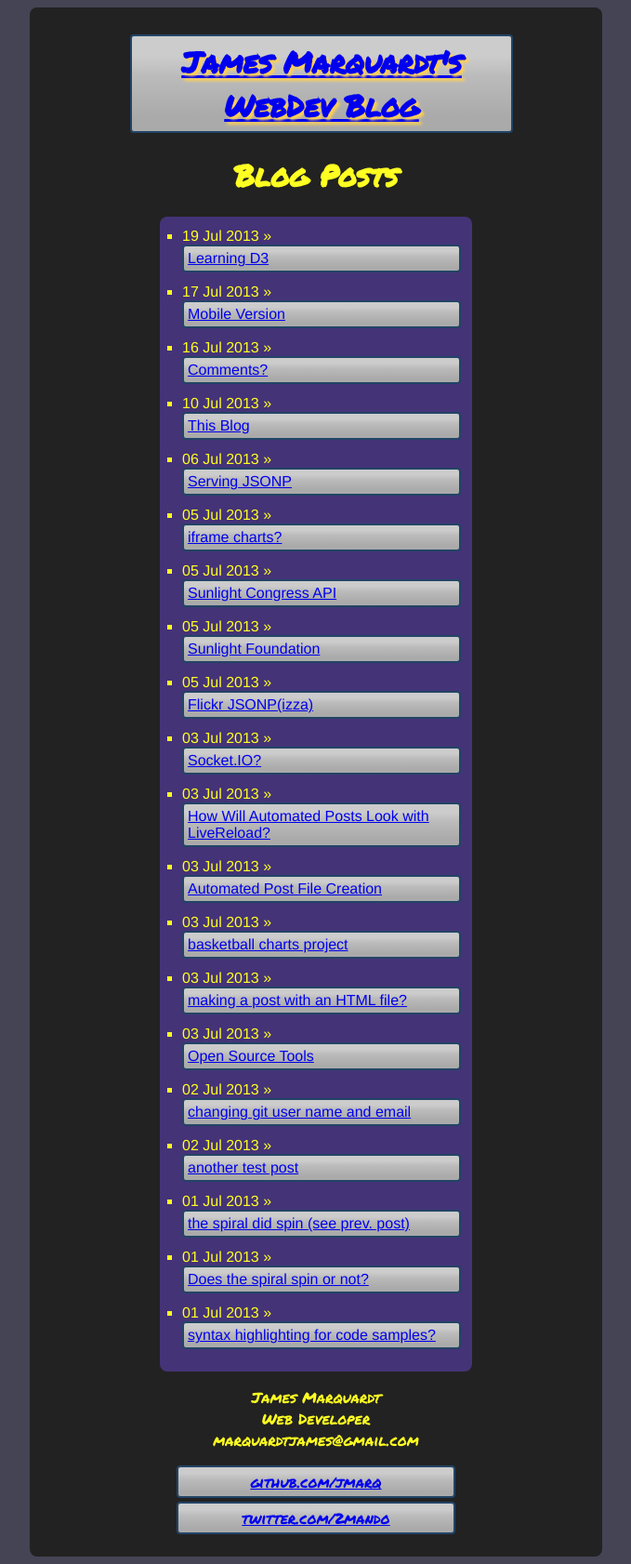
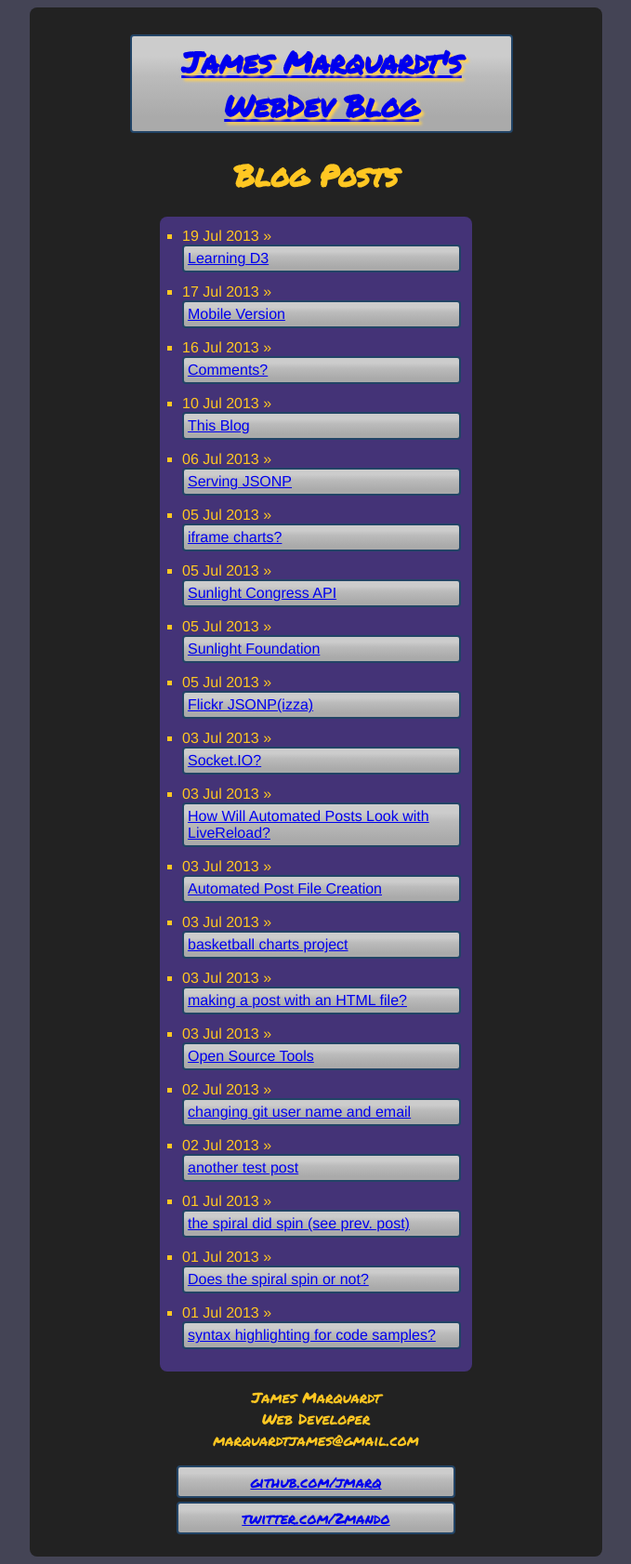
Before and after one commit to jmarq/jmarq.github.com, a Jekyll site: the page built from index.html, in a window 1280 px wide. Shown: the whole page at 93% size, without its empty margins (300-979 px from the left). Built offline with Jekyll 4.4.1, drawn with Linux system fonts in a browser that asks for light colours; nearby versions of some CDN libraries.

Commit message:
changed color back to orange

```diff
--- a/css/index.css
+++ b/css/index.css
@@ -297,7 +297,7 @@
 /* Literal.Number.Integer.Long */
 body {
   background-color: #445;
-  color: #ffff22; }
+  color: #ffc722; }
   body a {
     padding: 4px;
     background-color: #ccc;
--- a/scss/main.scss
+++ b/scss/main.scss
@@ -4,7 +4,7 @@
 body{
 	background-color:#445;
 
-	color:yellow + #222 ;
+	color:orange + #222 ;
 	a{
 	  padding: 4px;
 	   background-color:#ccc;
```
